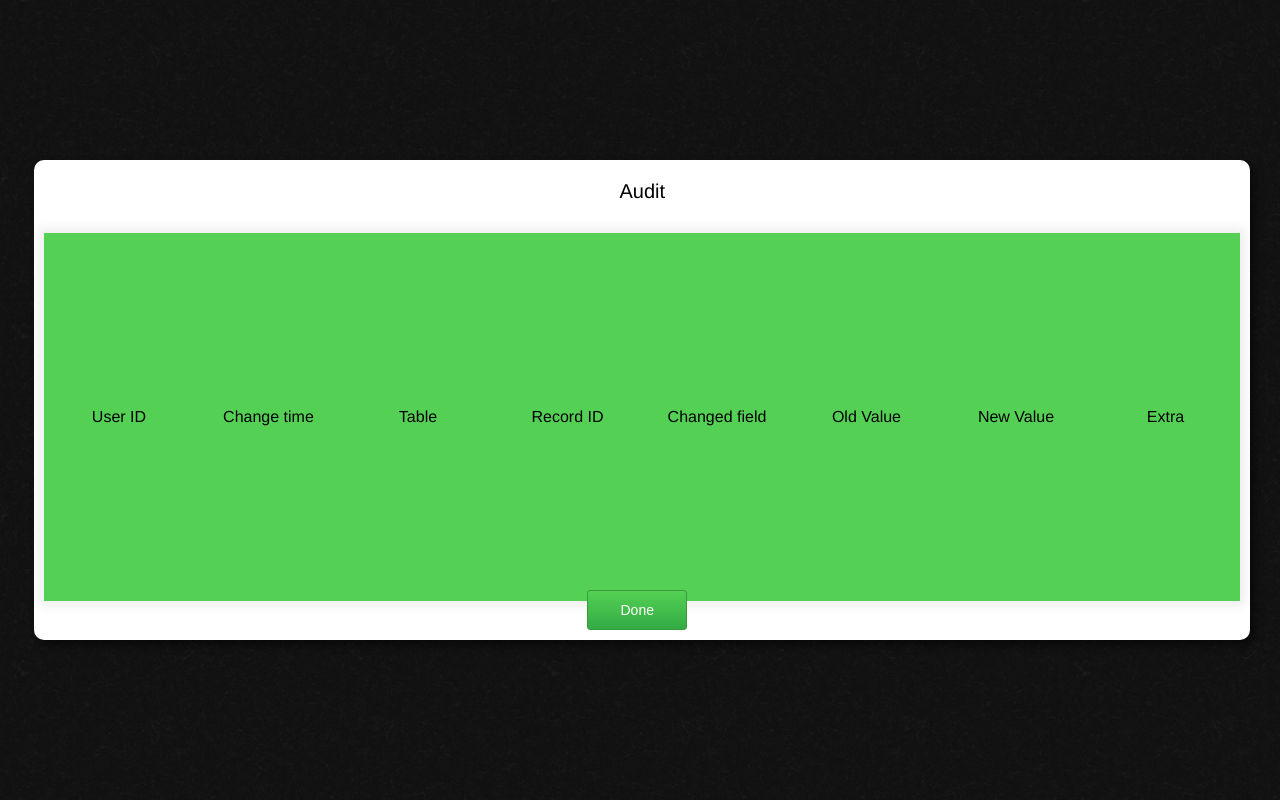
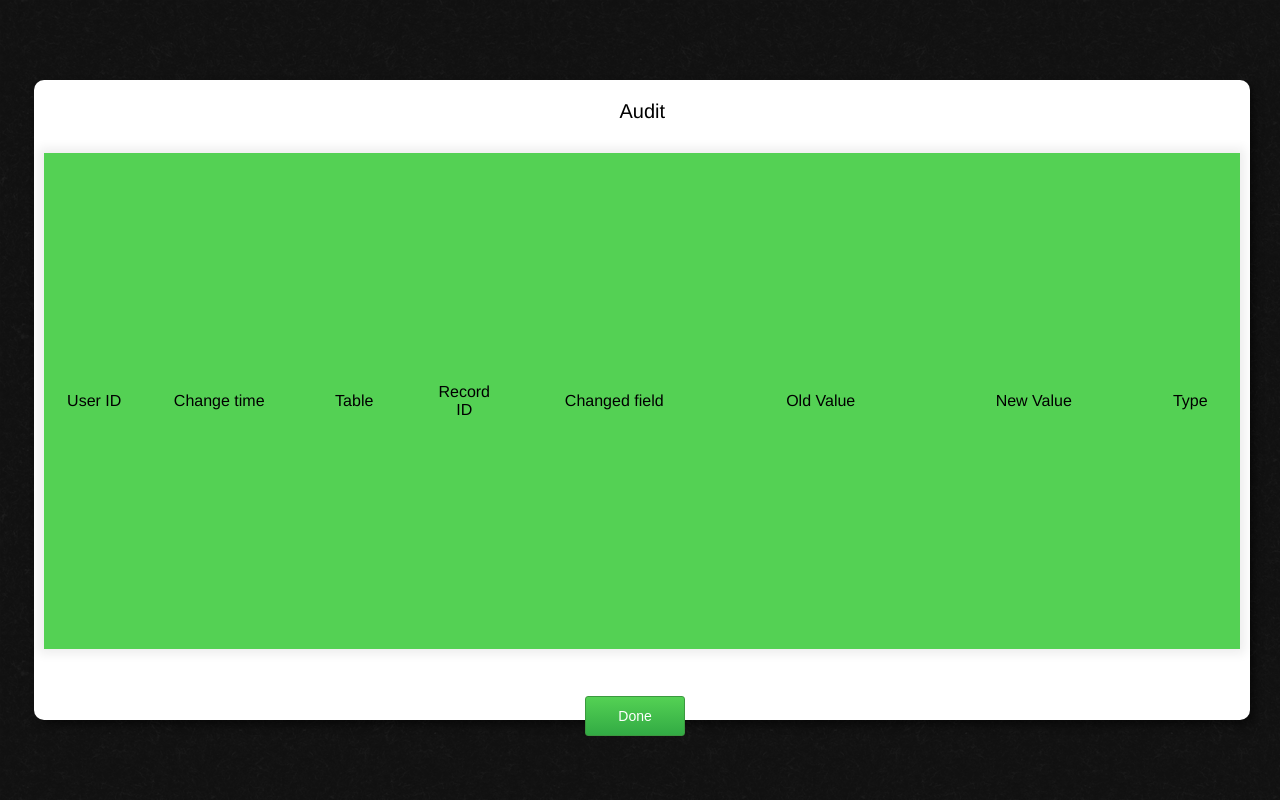
Before and after one commit to BenLorantfy/EMS, a PHP site: template php/Views/pages/audit.phtml in a window 1280 px wide. Run offline with PHP 8.4, Linux system fonts and the light colour scheme; the template is opened without the code that fills it, so the values that code supplies are empty.

Commit message:
audit styles

```diff
--- a/css/custom.css
+++ b/css/custom.css
@@ -395,7 +395,7 @@ tr:nth-child(2n){
  */
 #audit .box{
 	width: 95%;
-	height: 60%;
+	height: 80%;
 	position: relative;
 	padding: 10px;
 }
@@ -408,24 +408,49 @@ tr:nth-child(2n){
 
 #audit .auditTable{
 	text-align: center;
-	border: 0px;
 	table-layout:fixed;
     width:100%;
 	height: 80%;
 	box-shadow: 0px 0px 10px 5px rgba(238,238,238,1);
 }
 
-#userIdCol > td{
-	width = 20px;
+#userIdCol{
+	width:100px;
+}
+
+#changeTimeCol{
+	width:150px;
+}
+
+#tableCol{
+	width:120px;
+}
+
+#recordIdCol{
+	width:100px;
+}
+
+#changedFieldCol{
+	width: 200px;
+}
+
+#typeCol{
+	width: 100px;
 }
 
 #audit .titleRow{
 	background-color: #54d154;
 }
 
+#audit .titleRow td{
+	padding-top: 20px;
+	padding-bottom: 20px;
+}
+
 #audit tr > td{
 	padding-top: 40px;
 	padding-bottom: 40px;
+	word-wrap: break-word;
 }
 
 #audit .titleRow:hover{
@@ -454,7 +479,7 @@ tr:nth-child(2n){
 }
 
 #audit .buttonContainer{
-	padding-bottom: 10px;
+	padding-bottom: 5%;
 	bottom: 0;
 	position: absolute;
 	left: -65px;
--- a/php/Views/pages/audit.phtml
+++ b/php/Views/pages/audit.phtml
@@ -7,12 +7,12 @@
 			<tr class = "titleRow">
 				<td id="userIdCol">User ID</td>
 				<td id="changeTimeCol">Change time</td>
-				<td>Table</td>
-				<td>Record ID</td>
-				<td>Changed field</td>
-				<td>Old Value</td>
-				<td>New Value</td>
-				<td>Extra</td>
+				<td id="tableCol">Table</td>
+				<td id="recordIdCol">Record ID</td>
+				<td id="changedFieldCol">Changed field</td>
+				<td id="oldValCol">Old Value</td>
+				<td id="newValCol">New Value</td>
+				<td id="typeCol">Type</td>
 			</tr>
 			<?php foreach ($this->auditInfo as $auditEntry): ?>
 				<tr>
@@ -27,8 +27,8 @@
 				</tr>
 			<?php endforeach ?>
 		</table>
-		<div class = "buttonContainer">
-			<input type="button" class = "confirmButton bottomButton doneButton" value = "Done"/>
-		</div>
+	</div>
+	<div class = "buttonContainer">
+		<input type="button" class = "confirmButton bottomButton doneButton" value = "Done"/>
 	</div>
 </section>
```
